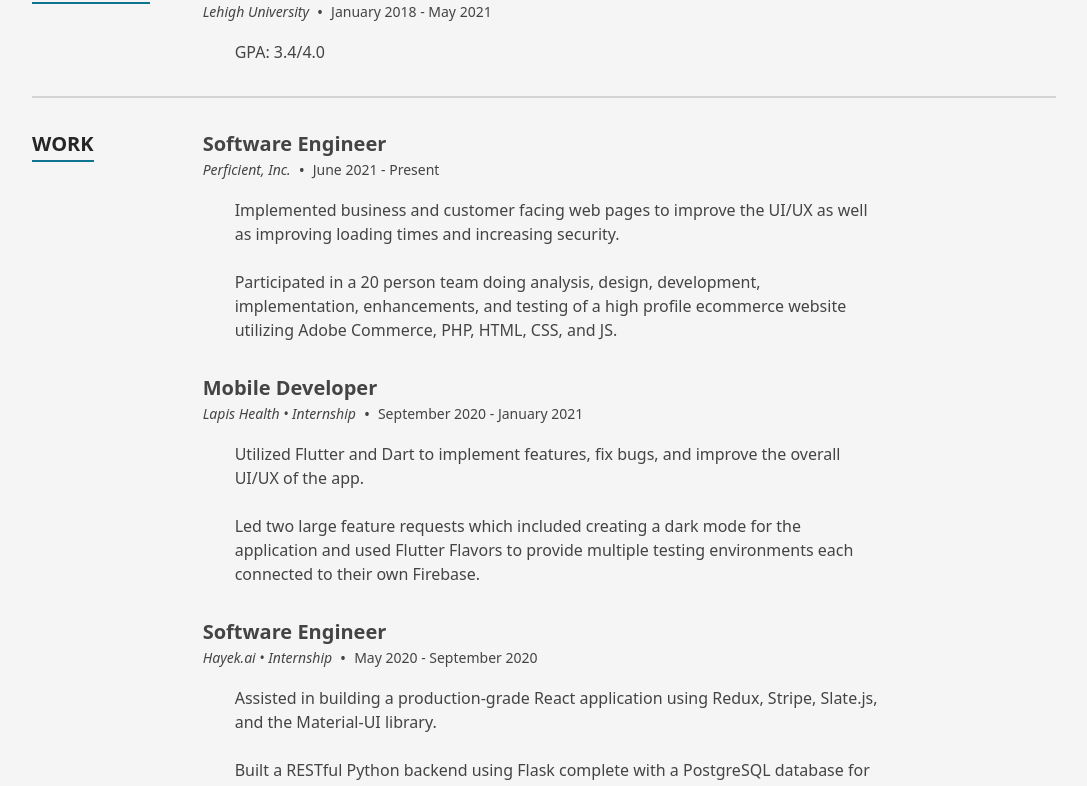
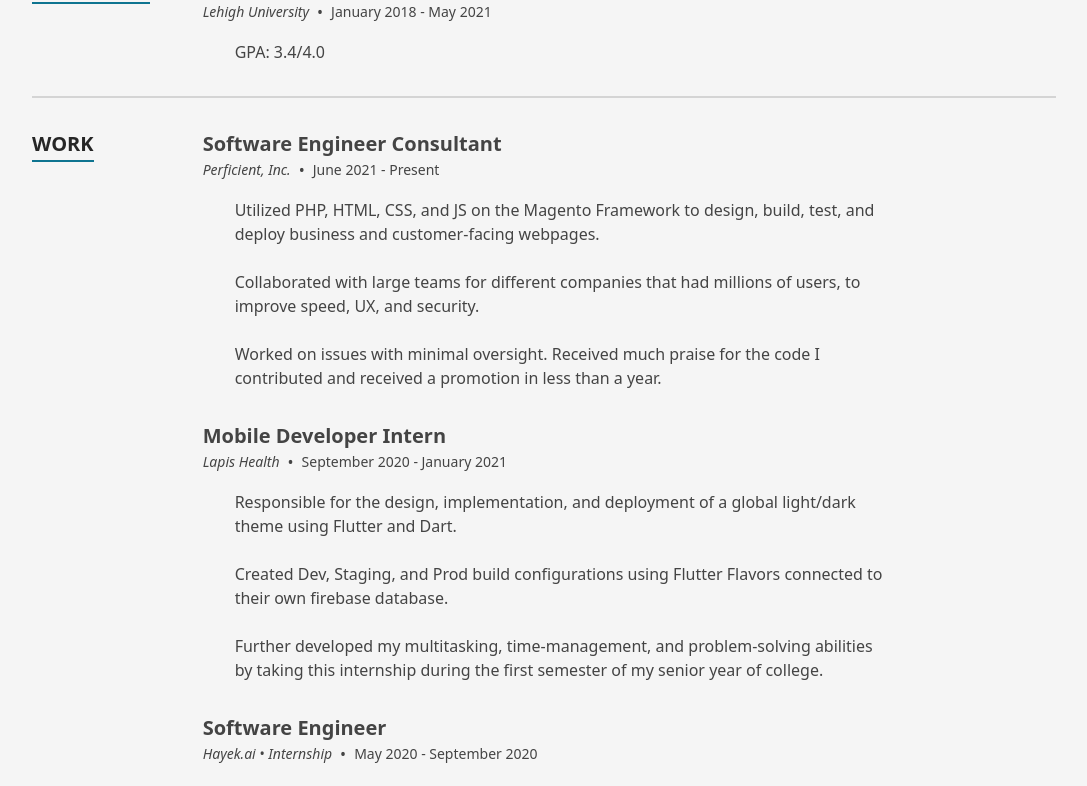
Before and after one commit to rmcguiness/rcm-react-resume, a Next.js app: page / in a window 1280 px wide. Shown: the part 1244-2030 px from the top of the page, without its empty margins (96-1183 px from the left). Built offline with nearby package versions, Linux system fonts and the light colour scheme.

Commit message:
updated work prompts

```diff
--- a/src/data/data.tsx
+++ b/src/data/data.tsx
@@ -290,32 +290,41 @@
   {
     date: 'June 2021 - Present',
     location: 'Perficient, Inc.',
-    title: 'Software Engineer',
+    title: 'Software Engineer Consultant',
     content: (
       <div className='md:pl-8'>
         <p>
-          Implemented business and customer facing web pages to improve the UI/UX as well as improving loading times and increasing security.
+          Utilized PHP, HTML, CSS, and JS on the Magento Framework to design, build, test, and deploy business and customer-facing webpages.
         </p>
         <br/>
         <p>
-          Participated in a 20 person team doing analysis, design, development, implementation, enhancements, and testing of a high profile ecommerce website utilizing Adobe Commerce, PHP, HTML, CSS, and JS.
+          Collaborated with large teams for different companies that had millions of users, to improve speed, UX, and security.
         </p>
+        <br/>
+        <p>
+          Worked on issues with minimal oversight. Received much praise for the code I contributed and received a promotion in less than a year.
+        </p>
+
       </div>
 
     ),
   },
   {
     date: 'September 2020 - January 2021',
-    location: 'Lapis Health • Internship',
-    title: 'Mobile Developer',
+    location: 'Lapis Health',
+    title: 'Mobile Developer Intern',
     content: (
       <div className='md:pl-8'>
         <p>
-          Utilized Flutter and Dart to implement features, fix bugs, and improve the overall UI/UX of the app.
+          Responsible for the design, implementation, and deployment of a global light/dark theme using Flutter and Dart.
         </p>
         <br/>
         <p>
-          Led two large feature requests which included creating a dark mode for the application and used Flutter Flavors to provide multiple testing environments each connected to their own Firebase.
+          Created Dev, Staging, and Prod build configurations using Flutter Flavors connected to their own firebase database.
+        </p>
+        <br/>
+        <p>
+          Further developed my multitasking, time-management, and problem-solving abilities by taking this internship during the first semester of my senior year of college.
         </p>
       </div>
 
@@ -383,8 +392,8 @@
     },
     {
       type: ContactType.Github,
-      text: 'rymcguin',
-      href: 'https://github.com/rymcguin',
+      text: 'rmcguiness',
+      href: 'https://github.com/rmcguiness',
     },
   ],
 };
```
